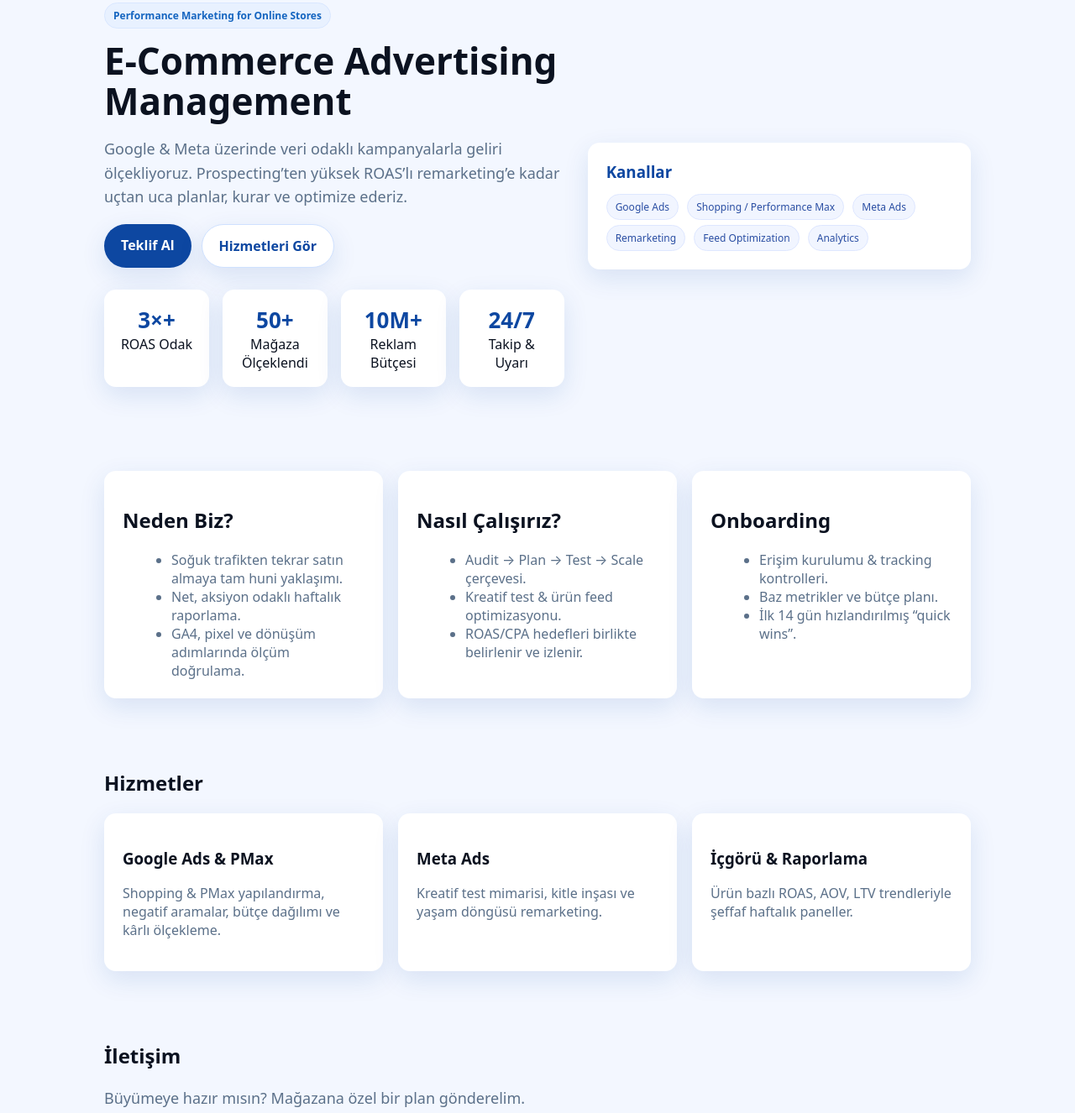
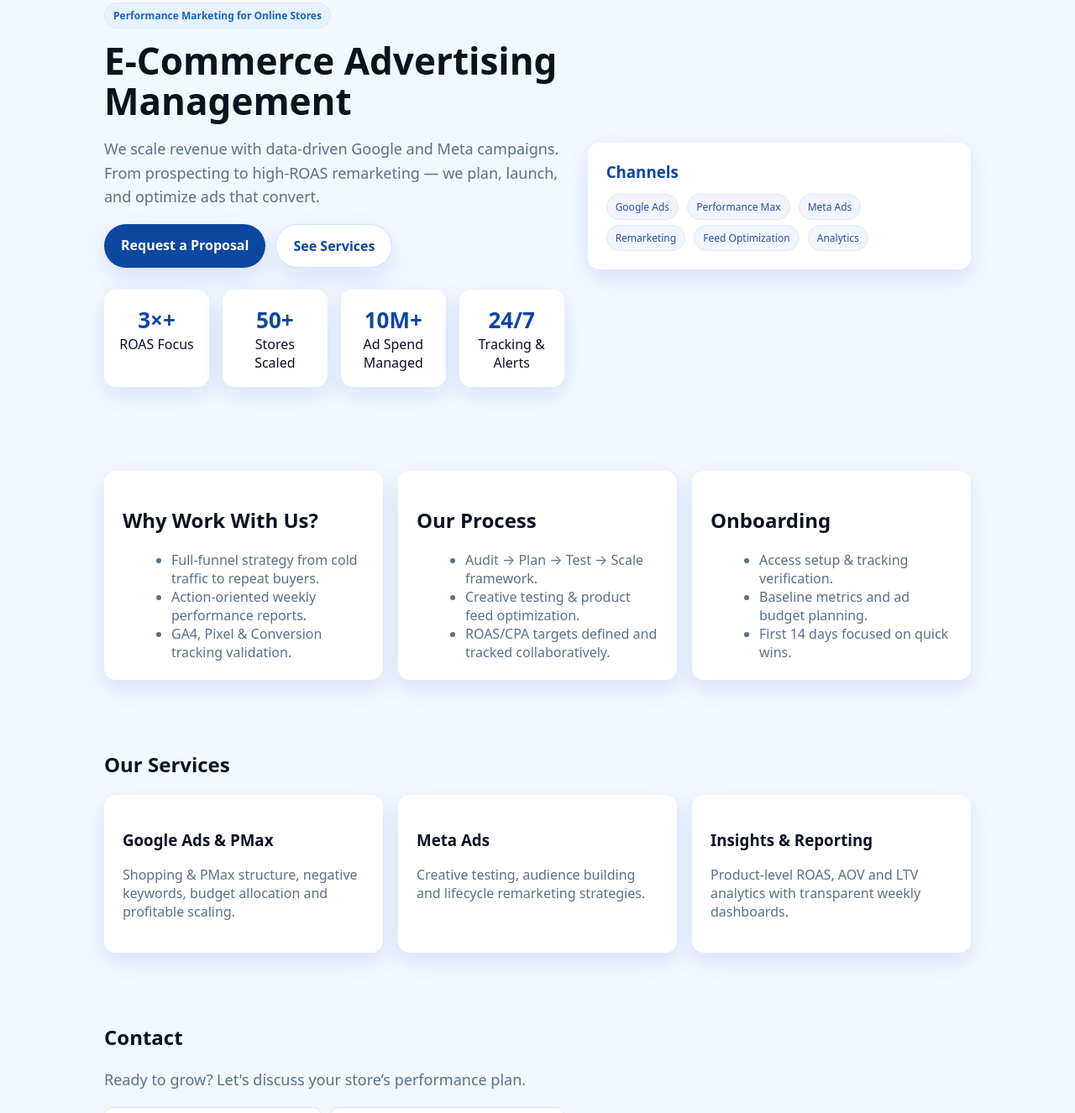
Before and after one commit to abayir25/ecommerce-ads-site, a plain HTML site: page index.html in a window 1280 px wide. Shown: the part 149-1475 px from the top of the page at 84% size. Drawn offline with Linux system fonts and the light colour scheme.

Commit message:
Update index.html

```diff
--- a/index.html
+++ b/index.html
@@ -1,12 +1,12 @@
 <!DOCTYPE html>
-<html lang="tr">
+<html lang="en">
 <head>
   <meta charset="UTF-8" />
   <meta name="viewport" content="width=device-width, initial-scale=1" />
   <title>E-Commerce Advertising Management</title>
-  <meta name="description" content="E-ticaret odaklı performans reklam yönetimi. Google & Meta kampanyalarıyla ölçeklenebilir büyüme." />
+  <meta name="description" content="Data-driven performance marketing for online stores. Scale revenue with Google and Meta campaigns." />
   <meta property="og:title" content="E-Commerce Advertising Management" />
-  <meta property="og:description" content="E-ticaret odaklı performans reklam yönetimi. Google Ads, Meta Ads ve veri odaklı optimizasyon." />
+  <meta property="og:description" content="Data-driven performance marketing for online stores. Scale your business with optimized Google & Meta Ads campaigns." />
   <meta property="og:type" content="website" />
   <style>
     :root{
@@ -56,7 +56,7 @@
         <div class="logo">EA</div>
         <span>E-Commerce Ads</span>
       </div>
-      <a class="btn" href="#contact">Teklif Al</a>
+      <a class="btn" href="#contact">Get Proposal</a>
     </nav>
 
     <!-- HERO -->
@@ -65,26 +65,26 @@
         <span class="badge">Performance Marketing for Online Stores</span>
         <h1>E-Commerce Advertising Management</h1>
         <p class="lead">
-          Google & Meta üzerinde veri odaklı kampanyalarla geliri ölçekliyoruz.
-          Prospecting’ten yüksek ROAS’lı remarketing’e kadar uçtan uca planlar, kurar ve optimize ederiz.
+          We scale revenue with data-driven Google and Meta campaigns.
+          From prospecting to high-ROAS remarketing — we plan, launch, and optimize ads that convert.
         </p>
         <div style="display:flex;gap:12px;flex-wrap:wrap;margin-top:18px">
-          <a class="btn" href="mailto:sumeyramensur1@gmail.com?subject=Teklif%20Talebi%20-%20E-Commerce%20Ads">Teklif Al</a>
-          <a class="btn outline" href="#services">Hizmetleri Gör</a>
+          <a class="btn" href="mailto:sumeyramensur1@gmail.com?subject=Proposal%20Request%20-%20E-Commerce%20Ads">Request a Proposal</a>
+          <a class="btn outline" href="#services">See Services</a>
         </div>
         <div class="kpis">
-          <div class="kpi"><strong>3×+</strong>ROAS Odak</div>
-          <div class="kpi"><strong>50+</strong>Mağaza Ölçeklendi</div>
-          <div class="kpi"><strong>10M+</strong>Reklam Bütçesi</div>
-          <div class="kpi"><strong>24/7</strong>Takip & Uyarı</div>
+          <div class="kpi"><strong>3×+</strong>ROAS Focus</div>
+          <div class="kpi"><strong>50+</strong>Stores Scaled</div>
+          <div class="kpi"><strong>10M+</strong>Ad Spend Managed</div>
+          <div class="kpi"><strong>24/7</strong>Tracking & Alerts</div>
         </div>
       </div>
 
       <div class="panel">
-        <h3 style="margin:0 0 8px;color:var(--blue)">Kanallar</h3>
+        <h3 style="margin:0 0 8px;color:var(--blue)">Channels</h3>
         <div class="chips">
           <span class="chip">Google Ads</span>
-          <span class="chip">Shopping / Performance Max</span>
+          <span class="chip">Performance Max</span>
           <span class="chip">Meta Ads</span>
           <span class="chip">Remarketing</span>
           <span class="chip">Feed Optimization</span>
@@ -97,27 +97,27 @@
     <section class="section">
       <div class="grid3">
         <div class="panel">
-          <h2>Neden Biz?</h2>
+          <h2>Why Work With Us?</h2>
           <ul style="margin:8px 0 0 18px;color:var(--muted)">
-            <li>Soğuk trafikten tekrar satın almaya tam huni yaklaşımı.</li>
-            <li>Net, aksiyon odaklı haftalık raporlama.</li>
-            <li>GA4, pixel ve dönüşüm adımlarında ölçüm doğrulama.</li>
+            <li>Full-funnel strategy from cold traffic to repeat buyers.</li>
+            <li>Action-oriented weekly performance reports.</li>
+            <li>GA4, Pixel & Conversion tracking validation.</li>
           </ul>
         </div>
         <div class="panel">
-          <h2>Nasıl Çalışırız?</h2>
+          <h2>Our Process</h2>
           <ul style="margin:8px 0 0 18px;color:var(--muted)">
-            <li>Audit → Plan → Test → Scale çerçevesi.</li>
-            <li>Kreatif test & ürün feed optimizasyonu.</li>
-            <li>ROAS/CPA hedefleri birlikte belirlenir ve izlenir.</li>
+            <li>Audit → Plan → Test → Scale framework.</li>
+            <li>Creative testing & product feed optimization.</li>
+            <li>ROAS/CPA targets defined and tracked collaboratively.</li>
           </ul>
         </div>
         <div class="panel">
           <h2>Onboarding</h2>
           <ul style="margin:8px 0 0 18px;color:var(--muted)">
-            <li>Erişim kurulumu & tracking kontrolleri.</li>
-            <li>Baz metrikler ve bütçe planı.</li>
-            <li>İlk 14 gün hızlandırılmış “quick wins”.</li>
+            <li>Access setup & tracking verification.</li>
+            <li>Baseline metrics and ad budget planning.</li>
+            <li>First 14 days focused on quick wins.</li>
           </ul>
         </div>
       </div>
@@ -125,31 +125,31 @@
 
     <!-- SERVICES -->
     <section id="services" class="section">
-      <h2>Hizmetler</h2>
+      <h2>Our Services</h2>
       <div class="grid3">
         <div class="panel">
           <h3>Google Ads & PMax</h3>
-          <p style="color:var(--muted)">Shopping & PMax yapılandırma, negatif aramalar, bütçe dağılımı ve kârlı ölçekleme.</p>
+          <p style="color:var(--muted)">Shopping & PMax structure, negative keywords, budget allocation and profitable scaling.</p>
         </div>
         <div class="panel">
           <h3>Meta Ads</h3>
-          <p style="color:var(--muted)">Kreatif test mimarisi, kitle inşası ve yaşam döngüsü remarketing.</p>
+          <p style="color:var(--muted)">Creative testing, audience building and lifecycle remarketing strategies.</p>
         </div>
         <div class="panel">
-          <h3>İçgörü & Raporlama</h3>
-          <p style="color:var(--muted)">Ürün bazlı ROAS, AOV, LTV trendleriyle şeffaf haftalık paneller.</p>
+          <h3>Insights & Reporting</h3>
+          <p style="color:var(--muted)">Product-level ROAS, AOV and LTV analytics with transparent weekly dashboards.</p>
         </div>
       </div>
     </section>
 
     <!-- CONTACT -->
     <section id="contact" class="section">
-      <h2>İletişim</h2>
-      <p class="lead">Büyümeye hazır mısın? Mağazana özel bir plan gönderelim.</p>
+      <h2>Contact</h2>
+      <p class="lead">Ready to grow? Let's discuss your store’s performance plan.</p>
       <div class="contact">
-        <a class="pill" href="mailto:sumeyramensur1@gmail.com?subject=E-Commerce%20Ads%20Talep">sumeyramensur1@gmail.com</a>
+        <a class="pill" href="mailto:sumeyramensur1@gmail.com">sumeyramensur1@gmail.com</a>
         <a class="pill" href="https://www.linkedin.com/in/sumeyramensur/" target="_blank" rel="noopener">linkedin.com/in/sumeyramensur</a>
-        <span class="pill">KAVACIK SUBAYEVLERI MAH. GUZIN CAD. NO 33/4 KEÇİÖREN / ANKARA 06135 Turkey</span>
+        <span class="pill">KAVACIK SUBAYEVLERI MAH. GUZIN CAD. NO 33/4 KECIOREN / ANKARA 06135 Turkey</span>
       </div>
     </section>
 
```
